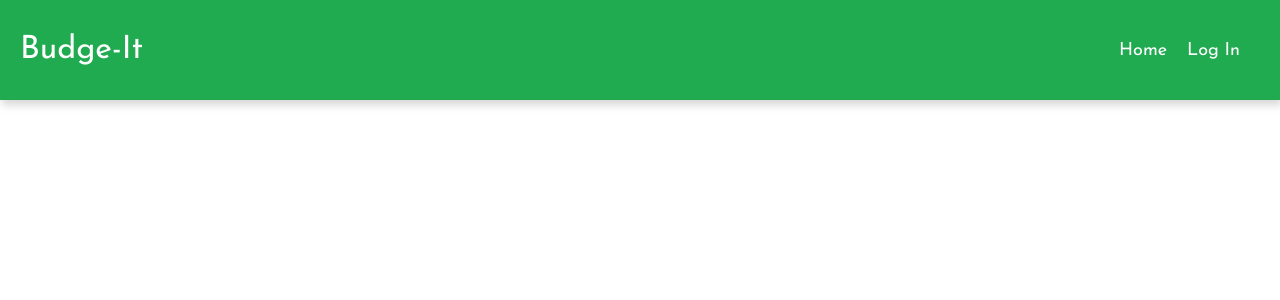
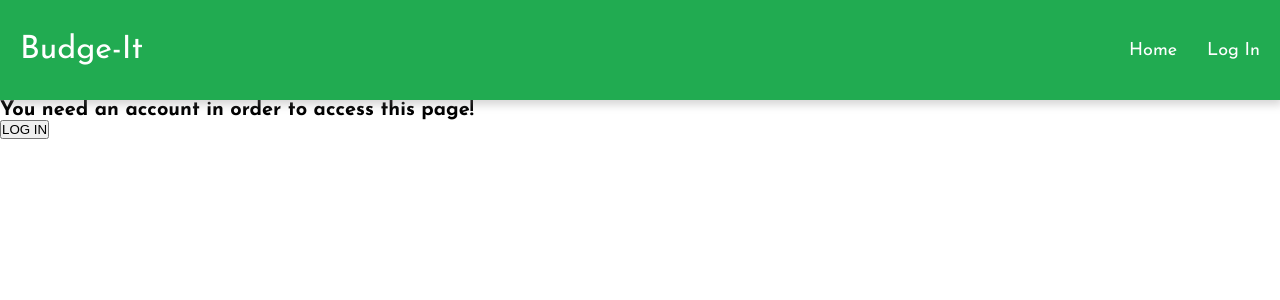
Before and after one commit to irao12/budge-it, a React (Create React App) app in the folder client/: page /budgets in a window 1280 px wide. Shown: the top 300 px of the page. Built offline with nearby package versions, Linux system fonts and the light colour scheme; no server answers.

Commit message:
made navbar more accessible and added private routes that need authentication

```diff
--- a/client/src/App.css
+++ b/client/src/App.css
@@ -22,5 +22,6 @@ body,
 
 :root {
 	--green: #21ab51;
+	--light-green: #e2efe6;
 	--navbar-height: 10rem;
 }
--- a/client/src/App.js
+++ b/client/src/App.js
@@ -3,7 +3,9 @@ import { BrowserRouter, Routes, Route } from "react-router-dom";
 import Navbar from "./components/Navbar";
 import LoginPage from "./pages/LoginPage";
 import SignUpPage from "./pages/SignUpPage";
+import BudgetsPage from "./pages/BudgetsPage";
 import { AuthProvider } from "./context/AuthContext";
+import PrivateRoute from "./components/PrivateRoute";
 
 function App() {
 	return (
@@ -13,6 +15,14 @@ function App() {
 				<Routes>
 					<Route path="/login" element={<LoginPage />}></Route>
 					<Route path="/signup" element={<SignUpPage />}></Route>
+					<Route
+						path="/budgets"
+						element={
+							<PrivateRoute>
+								<BudgetsPage />
+							</PrivateRoute>
+						}
+					></Route>
 				</Routes>
 			</AuthProvider>
 		</BrowserRouter>
--- /dev/null
+++ b/client/src/components/Budgets.js
@@ -0,0 +1,6 @@
+import React from "react";
+import "Budgets.css";
+
+export default function Budgets() {
+	return <div>Budgets</div>;
+}
--- /dev/null
+++ b/client/src/components/NavLinks.js
@@ -0,0 +1,29 @@
+import React, { useContext } from "react";
+import { AuthContext } from "../context/AuthContext";
+import { Link, useNavigate } from "react-router-dom";
+
+export default function NavLinks({ showMenu }) {
+	const auth = useContext(AuthContext);
+	const navigate = useNavigate;
+	return (
+		<div className={showMenu ? "nav-links active" : "nav-links"}>
+			<Link to="home">Home</Link>
+			{auth.isAuthenticated ? (
+				<Link to="budgets">Budgets</Link>
+			) : (
+				<Link to="login">Log In</Link>
+			)}
+			{auth.isAuthenticated && (
+				<div
+					className="log-out-button"
+					onClick={() => {
+						auth.signout();
+						navigate("/");
+					}}
+				>
+					Log Out
+				</div>
+			)}
+		</div>
+	);
+}
--- a/client/src/components/Navbar.css
+++ b/client/src/components/Navbar.css
@@ -1,23 +1,26 @@
 nav {
 	height: var(--navbar-height);
+	position: sticky;
+	top: 0;
 	background-color: var(--green);
 	color: white;
 	box-shadow: 2px 5px 8px rgba(130, 129, 129, 0.313);
 	display: flex;
+	align-items: center;
 	justify-content: space-between;
 	padding: 0 2rem;
 }
 
-.nav-links {
+nav .nav-links {
 	height: 100%;
 	display: flex;
 	align-items: center;
 	list-style-type: none;
-	gap: 2rem;
+	gap: 3rem;
 }
 
 nav .logo {
-	height: 100%;
+	height: var(--navbar-height);
 	display: flex;
 	align-items: center;
 	font-size: 3.2rem;
@@ -29,7 +32,7 @@ nav .logo {
 	text-decoration: none;
 }
 
-.nav-links a:link {
+nav .nav-links a:link {
 	color: white;
 }
 
@@ -38,6 +41,65 @@ nav .logo {
 	cursor: pointer;
 }
 
-.nav-links a:visited {
+nav .nav-links a:visited {
 	color: white;
 }
+
+.menu-button {
+	display: none;
+}
+
+#root > .nav-links {
+	display: none;
+}
+
+#root > .nav-links * {
+	color: black;
+	font-size: 2rem;
+}
+
+@media screen and (max-width: 600px) {
+	nav .nav-links {
+		display: none;
+		float: left;
+	}
+	.menu-button {
+		display: block;
+		height: 4rem;
+		width: 4rem;
+		border: none;
+		background-color: transparent;
+		cursor: pointer;
+	}
+	#root > .nav-links {
+		padding: 4rem;
+		display: flex;
+		width: 100%;
+		flex-direction: column;
+		justify-content: center;
+		align-items: center;
+		gap: 4rem;
+		background-color: var(--light-green);
+	}
+}
+
+@media screen and (max-width: 600px) {
+	nav .nav-links {
+		display: none;
+	}
+
+	nav .nav-links.active {
+		position: relative;
+	}
+
+	nav .nav-links.active .menu-button {
+		position: absolute;
+		right: 0;
+		top: 0;
+	}
+
+	.nav-links.active a,
+	.nav-links.active .log-out-button {
+		display: block;
+	}
+}
--- a/client/src/components/Navbar.js
+++ b/client/src/components/Navbar.js
@@ -1,39 +1,33 @@
-import React, { useContext } from "react";
+import React, { useContext, useState, useRef } from "react";
 import { Link, useNavigate } from "react-router-dom";
 import { AuthContext } from "../context/AuthContext";
+import NavLinks from "./NavLinks";
 import "./Navbar.css";
+import OpenMenu from "../images/menu.svg";
+import CloseMenu from "../images/close.svg";
 
 export default function Navbar() {
-	const auth = useContext(AuthContext);
-	const navigate = useNavigate();
+	const [showMenu, setShowMenu] = useState(false);
+
 	return (
-		<nav>
-			<div className="logo">Budge-It</div>
-			<ul className="nav-links">
-				<li>
-					<Link to="home">Home</Link>
-				</li>
-				<li>
-					{auth.isAuthenticated ? (
-						<Link to="budgets">Budgets</Link>
-					) : (
-						<Link to="login">Log In</Link>
-					)}
-				</li>
-				<li>
-					{auth.isAuthenticated && (
-						<div
-							className="log-out-button"
-							onClick={() => {
-								auth.signout();
-								navigate("/");
-							}}
-						>
-							Log Out
-						</div>
-					)}
-				</li>
-			</ul>
-		</nav>
+		<>
+			<nav className={showMenu ? "active" : ""}>
+				<div className="logo">Budge-It</div>
+				<NavLinks showMenu={showMenu} />
+				<button
+					className="menu-button"
+					onClick={() => {
+						setShowMenu((oldShowMenu) => !oldShowMenu);
+					}}
+				>
+					<img
+						className="menu-icon"
+						src={showMenu ? CloseMenu : OpenMenu}
+						alt="menu button"
+					></img>
+				</button>
+			</nav>
+			{showMenu && <NavLinks />}
+		</>
 	);
 }
--- /dev/null
+++ b/client/src/components/PrivateRoute.js
@@ -0,0 +1,13 @@
+import React, { useContext } from "react";
+import { AuthContext } from "../context/AuthContext";
+import NotAuthenticatedPage from "../pages/NotAuthenticatedPage";
+
+export default function PrivateRoute({ children }) {
+	const auth = useContext(AuthContext);
+
+	if (!auth.isAuthenticated) {
+		return <NotAuthenticatedPage />;
+	}
+
+	return children;
+}
--- /dev/null
+++ b/client/src/pages/BudgetsPage.css
@@ -0,0 +1,37 @@
+.budgets-page {
+	display: flex;
+	height: calc(100% - var(--navbar-height));
+	width: 100%;
+	padding: 3rem;
+}
+
+.budgets-content {
+	margin: auto;
+	background-color: var(--light-green);
+	height: 100%;
+	width: 100%;
+	border-radius: 1.5rem;
+	padding: 3rem;
+}
+
+.budgets-heading {
+	font-weight: 600;
+	font-size: 2.4rem;
+}
+
+.create-budget-button {
+	position: fixed;
+	bottom: 2rem;
+	right: 2rem;
+	height: 6rem;
+	border: none;
+	border-radius: 1.5rem;
+	background-color: var(--green);
+	color: white;
+	display: flex;
+	justify-content: center;
+	align-items: center;
+	font-size: 2rem;
+	padding: 1rem;
+	font-family: "josefin-sans";
+}
--- /dev/null
+++ b/client/src/pages/BudgetsPage.js
@@ -0,0 +1,21 @@
+import React, { useState } from "react";
+import "./BudgetsPage.css";
+
+export default function BudgetsPage() {
+	const budgets = useState([]);
+
+	return (
+		<div className="budgets-page">
+			<div className="budgets-content">
+				<h1 className="budgets-heading">Budgets</h1>
+				<div className="budgets-list"></div>
+			</div>
+			<button
+				className="create-budget-button"
+				aria-label="Create a new budget"
+			>
+				Create Budget
+			</button>
+		</div>
+	);
+}
--- /dev/null
+++ b/client/src/pages/NotAuthenticatedPage.js
@@ -0,0 +1,22 @@
+import React from "react";
+import { useNavigate } from "react-router-dom";
+
+export default function NotAuthenticatedPage() {
+	const navigate = useNavigate();
+	return (
+		<div className="not-authenticated-page">
+			<div className="authentication-msg">
+				<h1>You need an account in order to access this page!</h1>
+				<button
+					type="button"
+					className="log-in-button"
+					onClick={() => {
+						navigate("/login");
+					}}
+				>
+					LOG IN
+				</button>
+			</div>
+		</div>
+	);
+}
```
Also changed, not shown: client/src/components/Budgets.css (added), client/src/images/close.svg (added), client/src/images/menu.svg (added).
